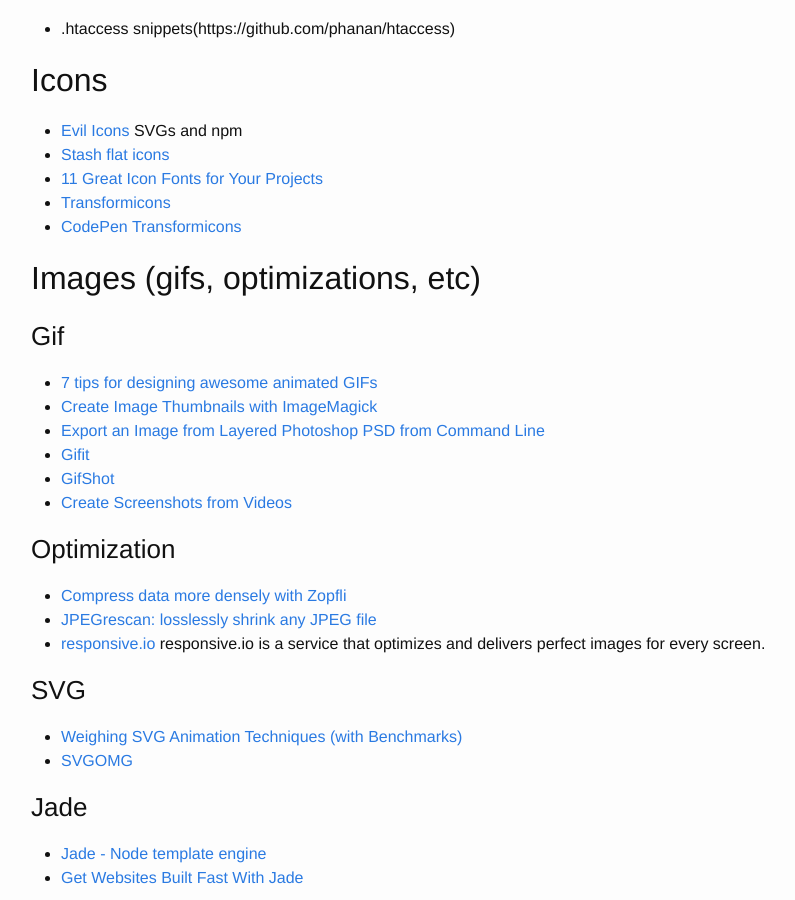
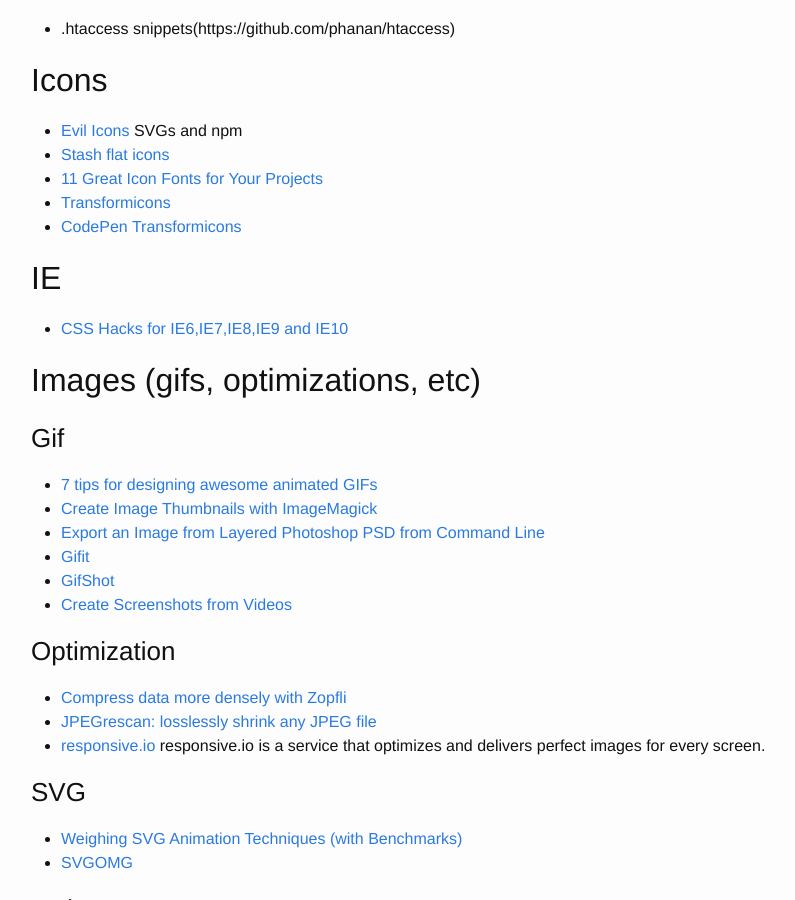
Before and after one commit to brownerd/brownerd.github.io, a Jekyll site: the page built from _posts/2015-01-01-reading-list-2015.md, in a window 1280 px wide and 900 px high, scrolled down 5523 px. Shown: the whole window, without its empty margins (239-1034 px from the left). Built offline with Jekyll 4.4.1, drawn with Linux system fonts in a browser that asks for light colours; emoji names are drawn with the system emoji font.

Commit message:
CSS Hacks for IE6,IE7,IE8,IE9 and IE10CSS Hacks for IE6,IE7,IE8,IE9 and IE10

```diff
--- a/_posts/2015-01-01-reading-list-2015.md
+++ b/_posts/2015-01-01-reading-list-2015.md
@@ -319,7 +319,8 @@ Just tyring to get better with handling merge conflicts
 
 
 
-
+## IE
+- [CSS Hacks for IE6,IE7,IE8,IE9 and IE10](http://codemug.com/html/css-hacks-for-ie6ie7ie8ie9-and-ie10/)
 
 
 
```
